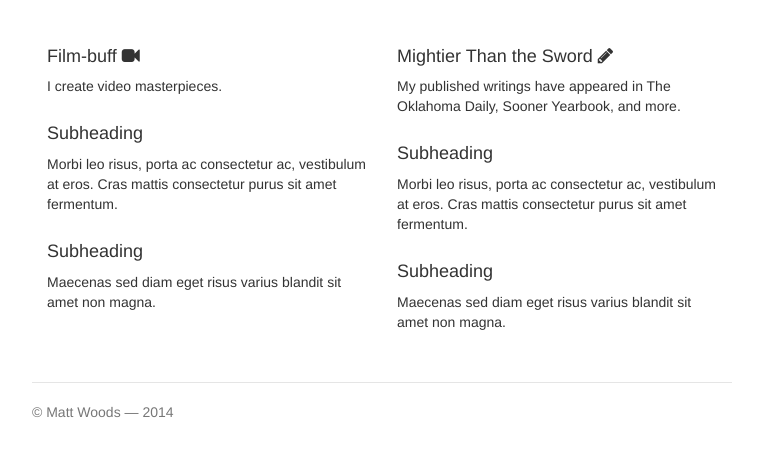
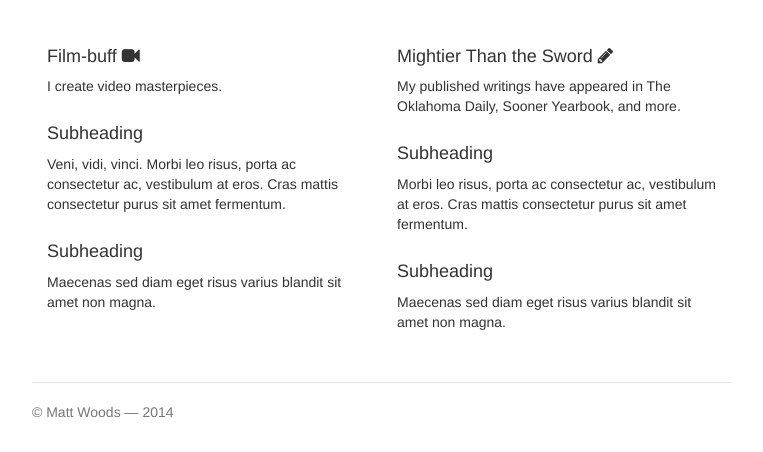
Before and after one commit to matopher/git-basics, a plain HTML site: page Narrow Jumbotron Template for Bootstrap.html in a window 1280 px wide. Shown: the part 496-948 px from the top of the page, without its empty margins (258-1021 px from the left). Drawn offline with Linux system fonts and the light colour scheme; files that its build step writes are made by us from their sources.

Commit message:
Added some filler text

```diff
--- a/Narrow Jumbotron Template for Bootstrap.html
+++ b/Narrow Jumbotron Template for Bootstrap.html
@@ -74,7 +74,7 @@
           <p>I create video masterpieces.</p>
 
           <h4>Subheading</h4>
-          <p>Morbi leo risus, porta ac consectetur ac, vestibulum at eros. Cras mattis consectetur purus sit amet fermentum.</p>
+          <p>Veni, vidi, vinci. Morbi leo risus, porta ac consectetur ac, vestibulum at eros. Cras mattis consectetur purus sit amet fermentum.</p>
 
           <h4>Subheading</h4>
           <p>Maecenas sed diam eget risus varius blandit sit amet non magna.</p>
```
